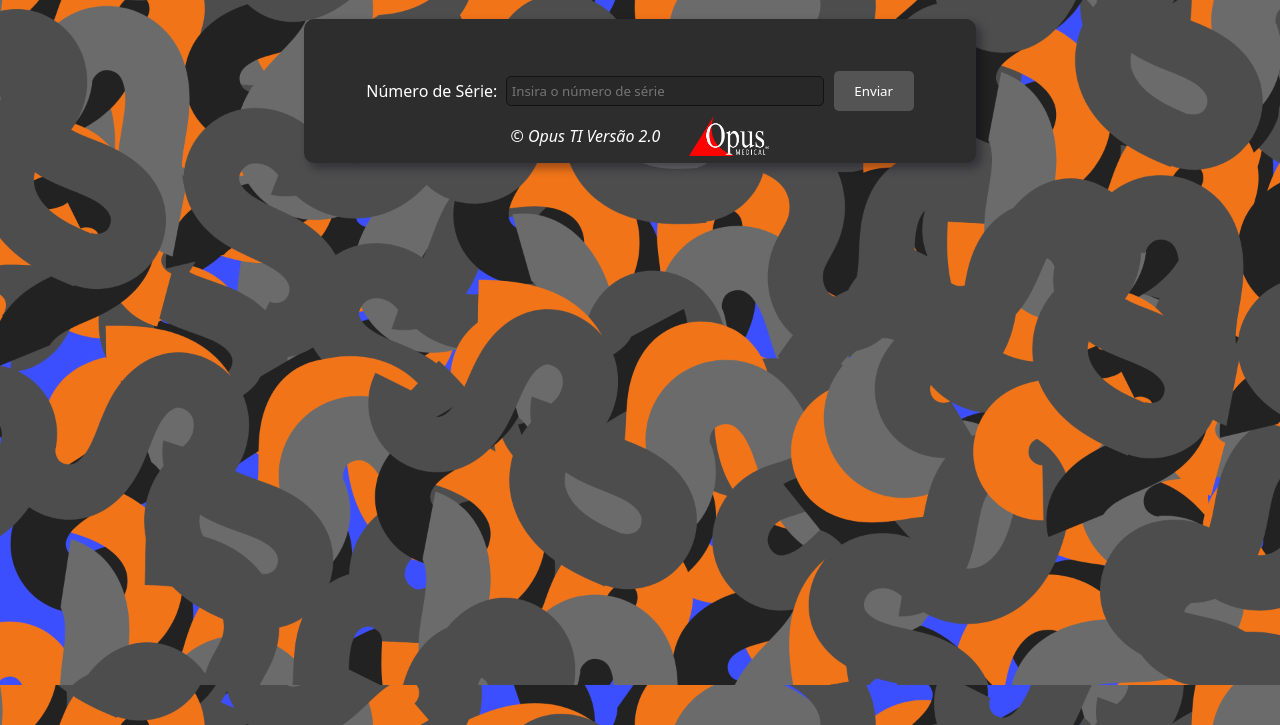
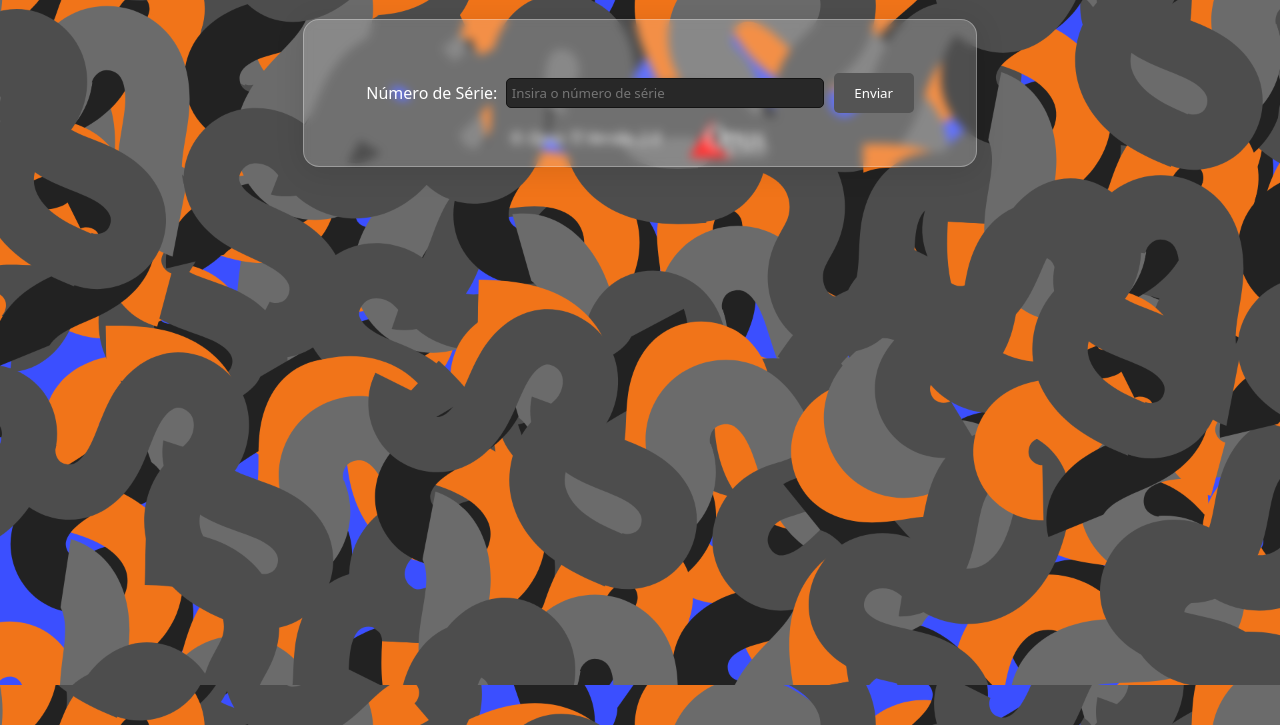
Before and after one commit to PythonOpus0/InternWebApps, a plain HTML site: page WebhookS/index.html in a window 1280 px wide. Shown: the part 75-800 px from the top of the page. Drawn offline with Linux system fonts and the light colour scheme.

Commit message:
Update estilo.css

```diff
--- a/WebhookS/estilo.css
+++ b/WebhookS/estilo.css
@@ -26,6 +26,15 @@
     height: 130%;
     margin: auto;
     box-shadow: 5px 5px 10px rgba(6, 6, 22, 0.384);
+
+    /* From https://css.glass */
+    background: rgba(255, 255, 255, 0.2);
+    border-radius: 16px;
+    box-shadow: 0 4px 30px rgba(0, 0, 0, 0.1);
+    backdrop-filter: blur(5px);
+    -webkit-backdrop-filter: blur(5px);
+    border: 1px solid rgba(255, 255, 255, 0.3);
+
 }
 
 div {
```
